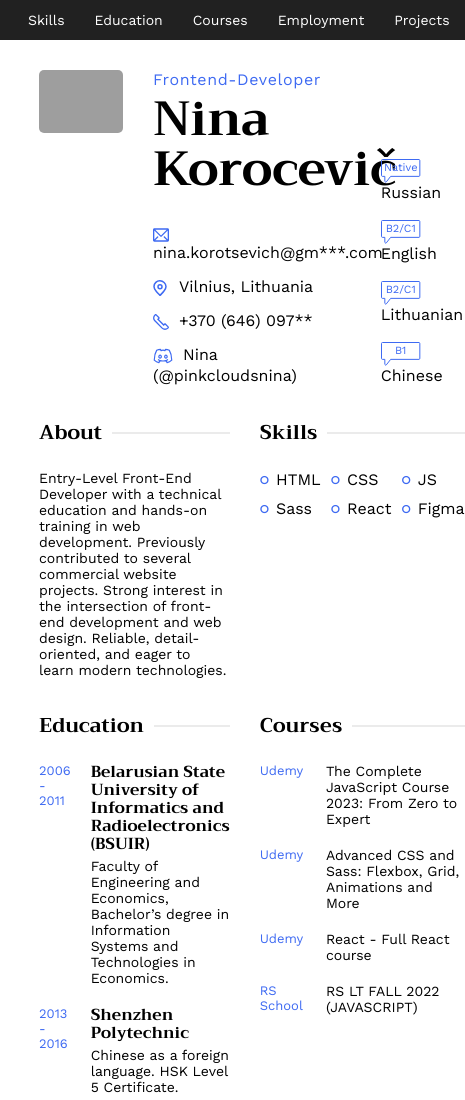
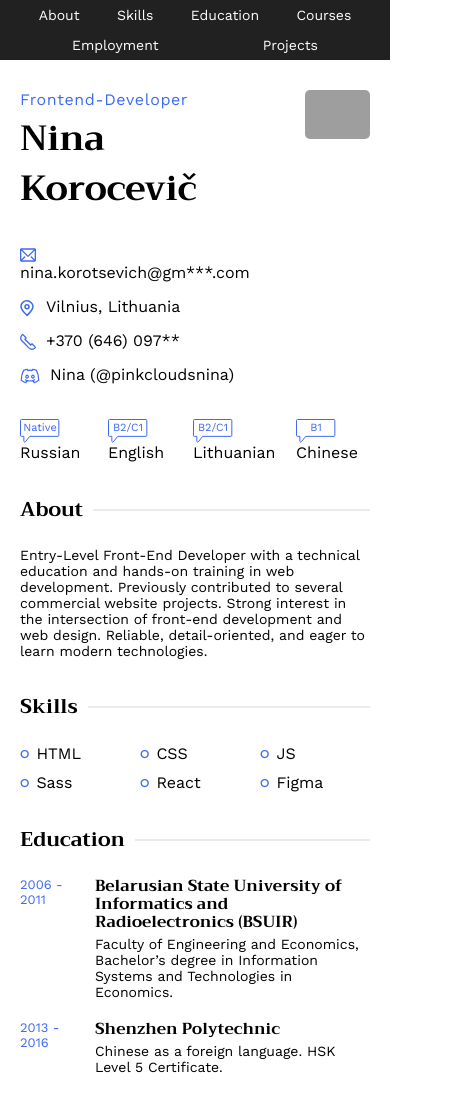
Before and after one commit to pinkcloudsnina/rsschool-cv, a plain HTML site: page index.html in a window 390 px wide. Shown: the top 1100 px of the page, 465 px wide, since content can reach past the window. Drawn offline with Linux system fonts and the light colour scheme; grey boxes are pictures that could not be loaded.

Commit message:
feat: add breakpoints for smaller screens

```diff
--- a/style.css
+++ b/style.css
@@ -438,3 +438,76 @@ code {
     width: 100%;
     background-color: var(--bg-lightgrey);
 }
+
+@media (max-width: 970px) {
+    .lang__list {
+        grid-column: span 12;
+        flex-direction: row;
+        justify-content: space-between;
+    }
+    .contacts {
+        grid-column: span 9;
+    }
+    .education,
+    .courses {
+        grid-column: span 2;
+    }
+    .education__list,
+    .courses__list {
+        grid-template-columns: 1fr 5fr;
+    }
+    .code__container {
+        width: 90%;
+    }
+
+    .nav {
+        order: 0;
+    }
+    .avatar {
+        order: 2;
+    }
+    .contacts {
+        order: 1;
+    }
+    .lang__list {
+        order: 3;
+    }
+}
+
+@media (max-width: 650px) {
+    .top_bg {
+        width: 100%;
+        height: 6rem;
+    }
+
+    .container {
+        width: 100%;
+        padding: 0 2rem 0;
+    }
+    .header {
+        grid-template-rows: 6rem auto;
+    }
+
+    h1 {
+        font-size: 3.5rem;
+    }
+    .nav__list {
+        flex-wrap: wrap;
+        justify-content: space-around;
+    }
+    .about,
+    .skills {
+        grid-column: span 2;
+    }
+
+    .code {
+        width: 100%;
+    }
+    .projects__container {
+        grid-template-columns: 1fr;
+    }
+    .projects__item {
+        width: 20rem;
+        justify-self: center;
+    }
+}
```
